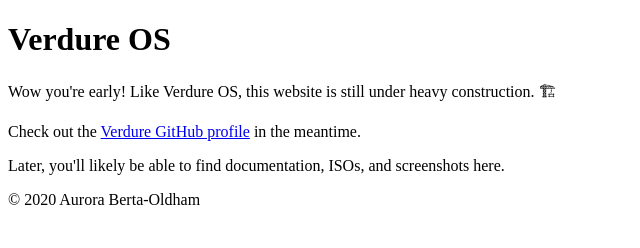
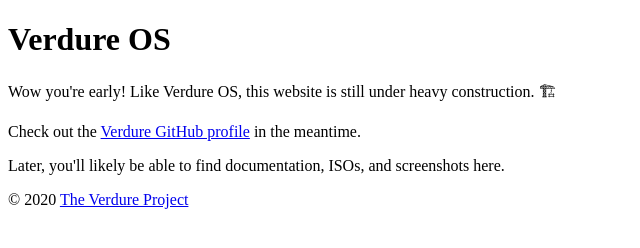
Before and after one commit to VerdureOS/Website, a plain HTML site: page src/index.html in a window 1280 px wide. Shown: the whole page, without its empty margins (0-640 px from the left). Drawn offline with Linux system fonts and the light colour scheme.

Commit message:
Changed footer.

```diff
--- a/src/index.html
+++ b/src/index.html
@@ -17,7 +17,7 @@
             <p>Later, you'll likely be able to find documentation, ISOs, and screenshots here.</p>
         </main>
 		<footer>
-			<p>© 2020 Aurora Berta-Oldham</p>
+			<p>© 2020 <a href="https://verdureproject.org">The Verdure Project</a></p>
 		</footer>
 	</body>
 </html>
```
